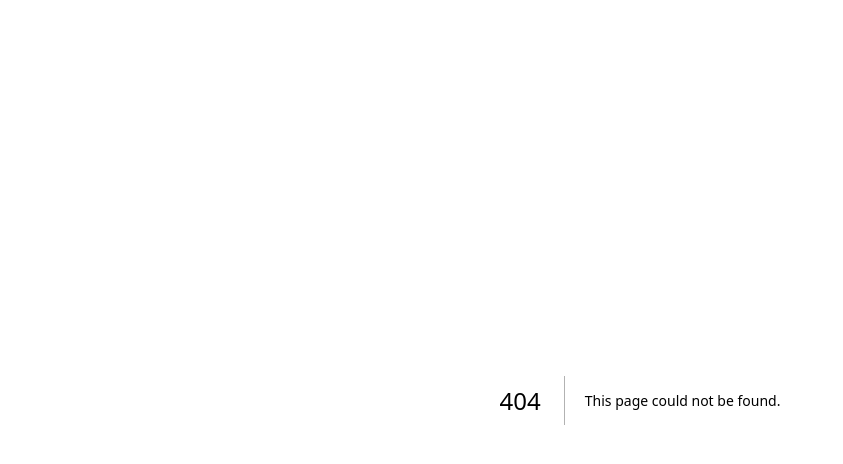
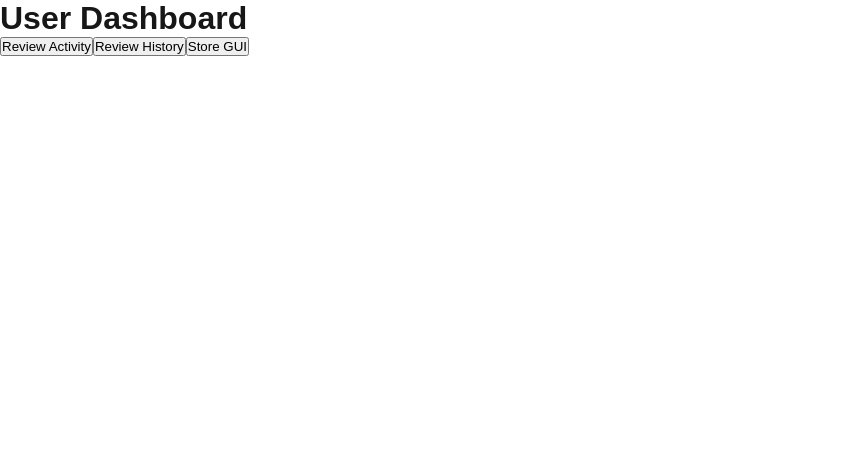
Before and after one commit to Rkaid0/SoftEngeGroupProject, a Next.js app in the folder front-end/: page /userDashboard in a window 1280 px wide. Before the commit this address had no page. Shown: the top 464 px of the page, without its empty margins (0-843 px from the left). Built offline with nearby package versions, Linux system fonts and the light colour scheme.

Commit message:
Different Views
Added temp button to be able to switch views

```diff
--- a/front-end/package.json
+++ b/front-end/package.json
@@ -10,9 +10,9 @@
   },
   "dependencies": {
     "next": "16.0.3",
+    "openid-client": "^5.7.0",
     "react": "19.2.0",
-    "react-dom": "19.2.0",
-    "openid-client" : "^5.7.0"
+    "react-dom": "19.2.0"
   },
   "devDependencies": {
     "@types/node": "^20",
--- /dev/null
+++ b/front-end/src/app/userDashboard/page.tsx
@@ -0,0 +1,15 @@
+'use client'
+import { useRouter } from "next/navigation"
+
+export default function UserDashboard() {
+  const router = useRouter()
+
+  return (
+    <div>
+      <h1>User Dashboard</h1>
+      <button onClick={() => router.push("/reviewActivity")}>Review Activity</button>
+      <button onClick={() => router.push("/reviewHistory")}>Review History</button>
+      <button onClick={() => router.push("/storeGUI")}>Store GUI</button>
+    </div>
+  )
+}
```
Also changed, not shown: front-end/src/app/page.tsx (+7 -1 lines), front-end/src/app/reviewActivity/page.tsx (added, +13 -0 lines), front-end/src/app/reviewHistory/page.tsx (added, +13 -0 lines), front-end/src/app/storeGUI/page.tsx (added, +13 -0 lines), 1 other file (tests, documents, lock files or other folders).
